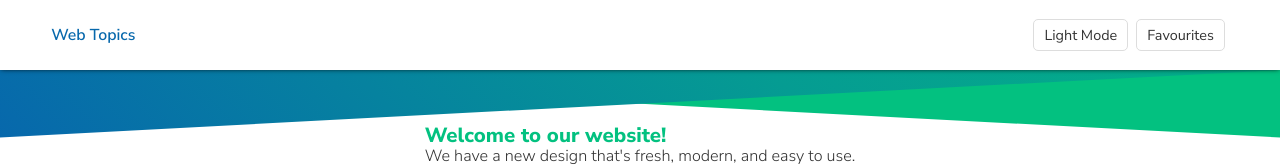
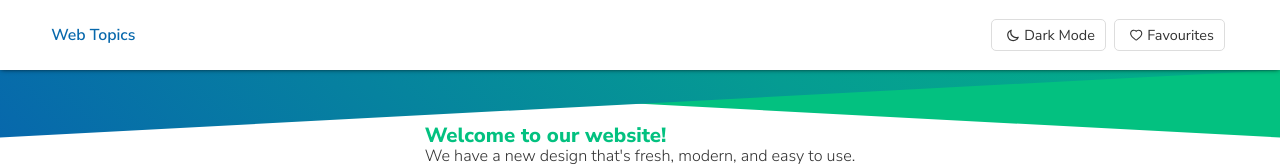
Before and after one commit to BadarSaghir/maani-react, a React (Vite) app: page / in a window 1280 px wide. Shown: the top 166 px of the page. Built offline with nearby package versions, Linux system fonts and the light colour scheme.

Commit message:
added button

```diff
--- a/src/components/IconButton/IconButton.jsx
+++ b/src/components/IconButton/IconButton.jsx
@@ -9,11 +9,15 @@ import PropTypes from "prop-types"
  * @param {string} text - The text to be displayed inside the button.
  * @return {JSX.Element} - A button component with the given text and onClick event.
  */
-export const IconButton = ({onclick,text,icon=""})=>{
+export const IconButton = ({onclick,text,icon,className,id,setHover})=>{
   return  <button
     type="button"
     onClick={onclick}
-    className={`${style.modesButtons} ${style.darkModeButton}`}
+    id={id}
+onMouseOver={()=>{setHover(true)}}
+onMouseOut={()=>{setHover(false)}}
+    className={`${style.modesButtons} ${style.darkModeButton} ${className}}`}
+
   >
     {icon}
    {text}
@@ -23,7 +27,12 @@ export const IconButton = ({onclick,text,icon=""})=>{
 IconButton.propTypes = {
 onclick:PropTypes.func.isRequired,
 text:PropTypes.node.isRequired,
-icon:PropTypes.oneOfType([PropTypes.string,PropTypes.node])
+icon:PropTypes.node,
+className:PropTypes.string,
+id:PropTypes.string,
+setHover:PropTypes.func
+
+
 };
 
 export default IconButton
--- a/src/components/Navbar/Navabar.module.css
+++ b/src/components/Navbar/Navabar.module.css
@@ -1,15 +1,35 @@
-.header{
+.header {
   background-color: var(--bg_default);
   height: 70px;
   transition: background-color ease-in 0.5s;
   position: relative;
 }
 
-.container{
-    padding-inline:4%;
+#active {
+  display: inline;
+}
+#inactive {
+  display: none;
+}
+.heartFill {
+  color: red;
+}
+.heartHover {
+  display: none;
+  color: red;
 }
 
-.headerContainer{
+#btn:hover{
+  background-color:#FFFFFF;
+  color:black
+}
+
+
+.container {
+  padding-inline: 4%;
+}
+
+.headerContainer {
   box-shadow: 0px 0px 5px -1px rgb(0, 0, 0);
   position: absolute;
   top: 0;
@@ -18,19 +38,20 @@
   bottom: 0;
   z-index: 9999;
 }
-.pageModes{
+.pageModes {
   height: 70px;
   display: flex;
   justify-content: space-between;
   align-items: center;
 }
-.pageTitle h1{
+.pageTitle h1 {
   font-size: 0.99rem;
   color: var(--brand-primary);
   font-weight: 600;
   cursor: pointer;
 }
-.pageTitle a{ /*for the standalnoe details page*/
+.pageTitle a {
+  /*for the standalnoe details page*/
   font-size: 0.99rem;
   color: var(--brand-primary);
   font-weight: 600;
@@ -38,117 +59,103 @@
   text-decoration: none;
 }
 
-
-.modeIcon{
-    transform:translateY(2px) ;
+.modeIcon {
+  transform: translateY(2px);
 }
 
-
-
-
-@media(max-width: 440px){
-    .headerContainer{
-        padding-inline:4% !important;
+@media (max-width: 440px) {
+  .headerContainer {
+    padding-inline: 4% !important;
   }
 
-    .pageModes{
+  .pageModes {
     height: 67px;
   }
 
-    .pageTitle h1{
+  .pageTitle h1 {
     font-size: 0.94rem;
     line-height: 0 !important;
   }
 
-
-
-    .modeIcon{
-        transform:translateY(0) ;
+  .modeIcon {
+    transform: translateY(0);
   }
 }
 
-
-
-
-
-@media(min-width: 441px) and (max-width:479px){
-    .headerContainer{
-        padding-inline:10% !important;
+@media (min-width: 441px) and (max-width: 479px) {
+  .headerContainer {
+    padding-inline: 10% !important;
   }
 
-    .pageModes{
+  .pageModes {
     height: 67px;
   }
 
-    .pageTitle h1{
+  .pageTitle h1 {
     font-size: 0.94rem;
     line-height: 0 !important;
   }
 
-    .modesButtons{
+  .modesButtons {
     padding: 5px 10px 0;
-        font-size: .8rem;
+    font-size: 0.8rem;
   }
 
-    .modeIcon{
-        transform:translateY(0) ;
+  .modeIcon {
+    transform: translateY(0);
+  }
 }
 
-
+@media (min-width: 480px) and (max-width: 519px) {
+  .headerContainer {
+    padding-inline: 10% !important;
   }
 
-@media(min-width: 480px) and (max-width:519px){
-    .headerContainer{
-        padding-inline:10% !important;
-    }
-
-    .pageModes{
+  .pageModes {
     height: 67px;
   }
 
-    .pageTitle h1{
+  .pageTitle h1 {
     font-size: 0.94rem;
     line-height: 0 !important;
   }
 
-    .modesButtons{
+  .modesButtons {
     padding: 5px 10px 0;
-        font-size: .8rem;
+    font-size: 0.8rem;
   }
 
-    .modeIcon{
-        transform:translateY(0) ;
+  .modeIcon {
+    transform: translateY(0);
+  }
 }
 
+@media (min-width: 520px) and (max-width: 649px) {
+  .headerContainer {
+    padding-inline: 10% !important;
   }
 
-@media(min-width:520px) and (max-width: 649px){
-    .headerContainer{
-        padding-inline:10% !important;
-    }
-
-    .pageModes{
+  .pageModes {
     height: 67px;
   }
 
-    .pageTitle h1{
+  .pageTitle h1 {
     font-size: 0.94rem;
     line-height: 0 !important;
   }
 
-    .modesButtons{
+  .modesButtons {
     padding: 5px 10px 0;
-        font-size: .8rem;
+    font-size: 0.8rem;
   }
 
-    .modeIcon{
-        transform:translateY(0) ;
+  .modeIcon {
+    transform: translateY(0);
+  }
 }
 
-}
-
-@media(min-width:650px) and (max-width: 759px){
-    .headerContainer{
-        padding-inline:10% !important;
+@media (min-width: 650px) and (max-width: 759px) {
+  .headerContainer {
+    padding-inline: 10% !important;
   }
 }
--- a/src/components/Navbar/Navbar.jsx
+++ b/src/components/Navbar/Navbar.jsx
@@ -1,9 +1,15 @@
 import { IconButton } from "../IconButton/IconButton";
+
 import style from "./Navabar.module.css";
-import { navThemeButton,favouriteButton } from "../../constant/button";
+import { navThemeButton, favouriteButton } from "../../constant/button";
 import useThemeChanger from "../../hooks/useThemeChanger";
+import { HiOutlineMoon } from "react-icons/hi";
+import { AiOutlineHeart,AiFillHeart } from "react-icons/ai";
+import { useState } from "react";
 const Navbar = () => {
   const { handleTheme, theme } = useThemeChanger();
+  const [isActive, setIsActive] = useState(false);
+  const [isHover, setIsHover] = useState(false);
 
   return (
     <header className={`${style.header}`}>
@@ -18,18 +24,47 @@ const Navbar = () => {
           <div>
             {navThemeButton.map((btn) => {
               return (
-                theme === btn.theme && (
+                theme !== btn.theme && (
                   <IconButton
                     key={btn.value}
                     text={btn.label}
-                    icon={btn.icon}
+                    icon={
+                      <span style={{ height: 16, margin: 4 }}>
+                        <HiOutlineMoon
+                          className={style.modeIcon}
+                          height={"100%"}
+                          width={"100%"}
+                        />
+                      </span>
+                    }
                     theme={btn.theme}
                     onclick={handleTheme(btn.value)}
                   />
                 )
               );
             })}
-            <IconButton text={favouriteButton.label} icon={favouriteButton.icon} onclick={()=>{}} />
+
+            <IconButton
+              id={style.btn}
+              setHover={setIsHover}
+              text={favouriteButton.label}
+              icon={
+                <span style={{ height: 16, margin: 4 }}>
+                {isActive ||isHover?
+                 <AiFillHeart className={`${style.modeIcon} ${style.heartFill} `}  height={"100%"}
+                 width={"100%"} />
+                 :<AiOutlineHeart
+                 className={` ${style.heart} ${style.modeIcon} `}
+                 height={"100%"}
+                 width={"100%"}
+               />
+                }
+                </span>
+
+              }
+
+              onclick={() => {setIsActive(state=>!state)}}
+            />
 
           </div>
         </div>
--- a/src/constant/button.js
+++ b/src/constant/button.js
@@ -5,20 +5,19 @@ export const darkThemeButton={
     label:"Dark Mode",
     theme:themes.dark,
     value:themes.dark,
-    icon:''
 }
 
 export const lightThemeButton={
     label:"Light Mode",
     theme:themes.light,
     value:themes.light,
-    icon:''
+
 }
 
 export const favouriteButton={
     label:"Favourites",
     value:'favourites',
-    icon:''
+
 }
 
 
```
Lines whose indentation alone changed are shown as unchanged.
